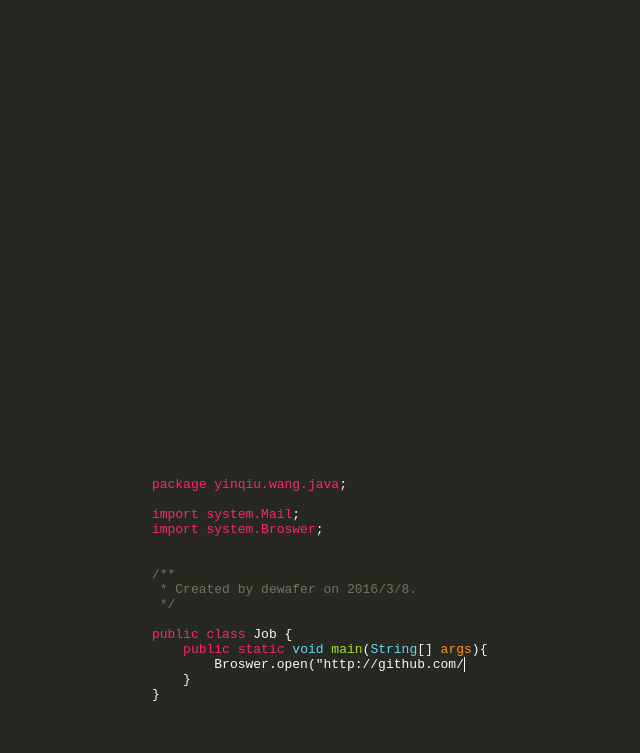
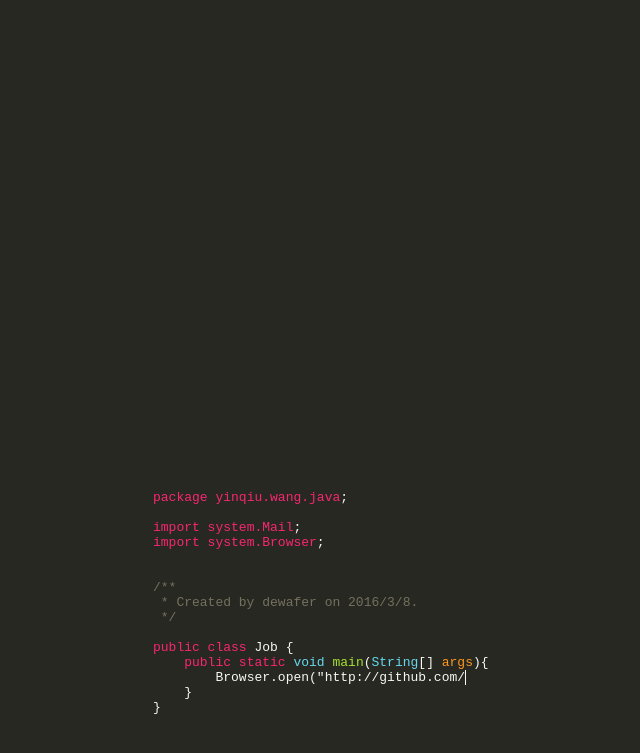
Before and after one commit to dewafer/dewafer.github.io, a Jekyll site: the page index2.html, which Jekyll copies as it is, in a window 1280 px wide. Shown: the top 753 px of the page, without its empty margins (639-1279 px from the left). Built offline with Jekyll 4.4.1, drawn with Linux system fonts in a browser that asks for light colours; nearby versions of some CDN libraries.

Commit message:
修正错别字

```diff
--- /dev/null
+++ b/css/site2.css
@@ -0,0 +1,48 @@
+    body {
+        background-color: rgb(39, 40, 34);
+        position: relative;
+        color: rgb(248, 248, 242);
+    }
+    @media screen and (min-width: 1024px) {
+      div {
+          position: fixed;
+          top: 53%;
+          left: 57%;
+      }
+    }
+
+    div {
+        width: 450px;
+    }
+
+    a, a:hover, a:visited, a:active {
+        color: rgb(230, 219, 116);
+        text-decoration: none;
+    }
+    .java-keyword {
+        color: rgb(249, 38, 114);
+    }
+    .java-comment {
+        color: rgb(117, 113, 94);
+    }
+    .java-type {
+        color: rgb(102, 217, 239);
+    }
+    .java-member {
+        color: rgb(166, 226, 46);
+    }
+    .java-param {
+        color: rgb(253, 151, 32);
+    }
+    .java-literal {
+        color: rgb(230, 219, 116);
+    }
+    .cursor {
+        border-right: solid 1px;
+    }
+    .hire-me-mail {
+       display: none;
+    }
+    .my-github-link {
+        display: none;
+    }
--- a/index2.html
+++ b/index2.html
@@ -1,14 +1,15 @@
+<!DOCTYPE html>
 <html>
 <head>
 <title>Yinqiu.Wang</title>
-<link rel="stylesheet" type="text/css" href="css/site.css">
+<link rel="stylesheet" type="text/css" href="css/site2.css">
 <body>
     <div class="java-code">
     <pre>
         <span class="java-keyword">package yinqiu.wang.java</span>;
 
         <span class="java-keyword">import system.Mail</span>;
-        <span class="java-keyword">import system.Broswer</span>;
+        <span class="java-keyword">import system.Browser</span>;
 
     <span class="java-comment">
         /**
@@ -21,7 +22,8 @@
             }
         }
     </pre>
-                <span class="hire-me-mail"><span class="java-type">Mail</span><span class="java-keyword">.</span>to(<span class="java-literal">"<a href="mailto:hire.me@yinqiu.wang">hire.me@yinqiu.wang</a>"</span>);</span>                <span class="my-github-link"><span class="java-type">Broswer</span><span class="java-keyword">.</span>open(<span class="java-literal">"<a href="http://github.com/dewafer" target="_blank">http://github.com/dewafer</a>"</span>);</span>
+                <span class="hire-me-mail"><span class="java-type">Mail</span><span class="java-keyword">.</span>to(<span class="java-literal">"<a href="mailto:hire.me@yinqiu.wang">hire.me@yinqiu.wang</a>"</span>);</span>
+                <span class="my-github-link"><span class="java-type">Browser</span><span class="java-keyword">.</span>open(<span class="java-literal">"<a href="http://github.com/dewafer" target="_blank">http://github.com/dewafer</a>"</span>);</span>
     </div>
 </body>
 <script src="http://cdn.bootcss.com/jquery/2.1.4/jquery.min.js"></script>
```
